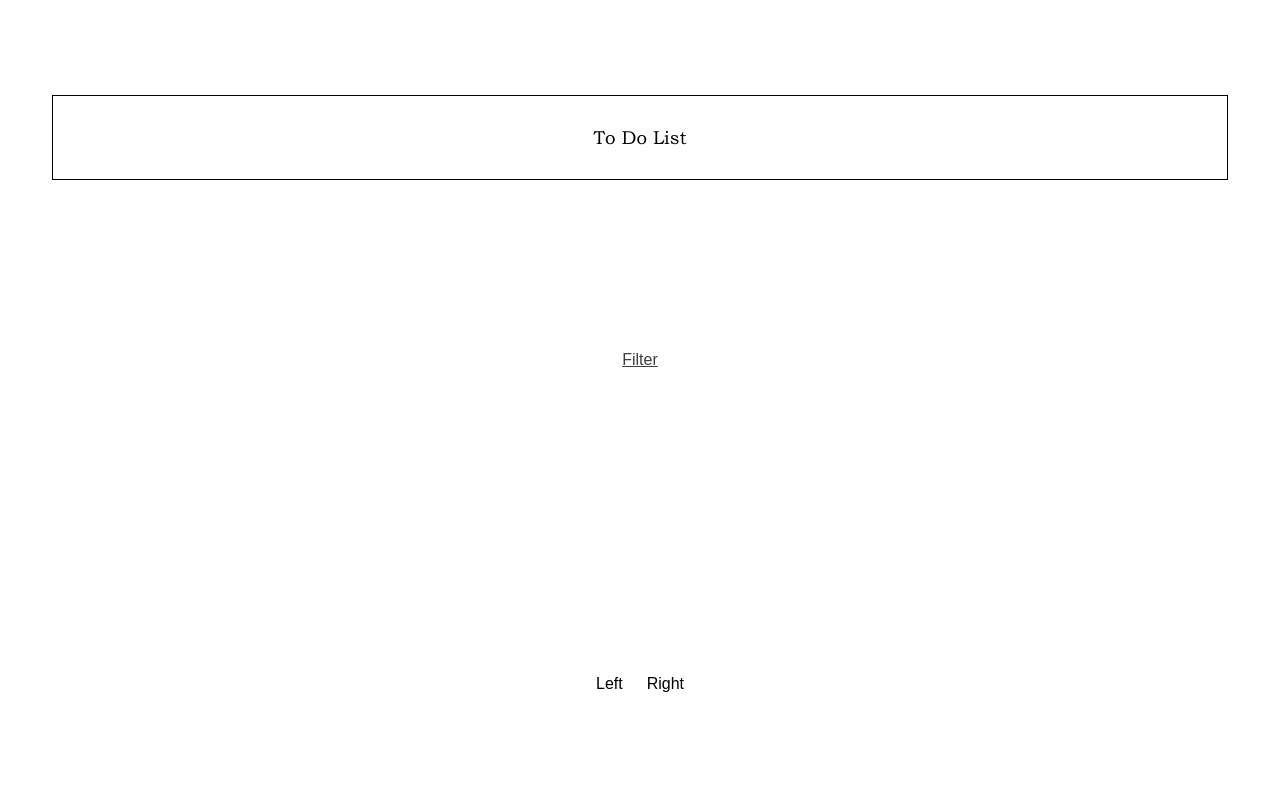
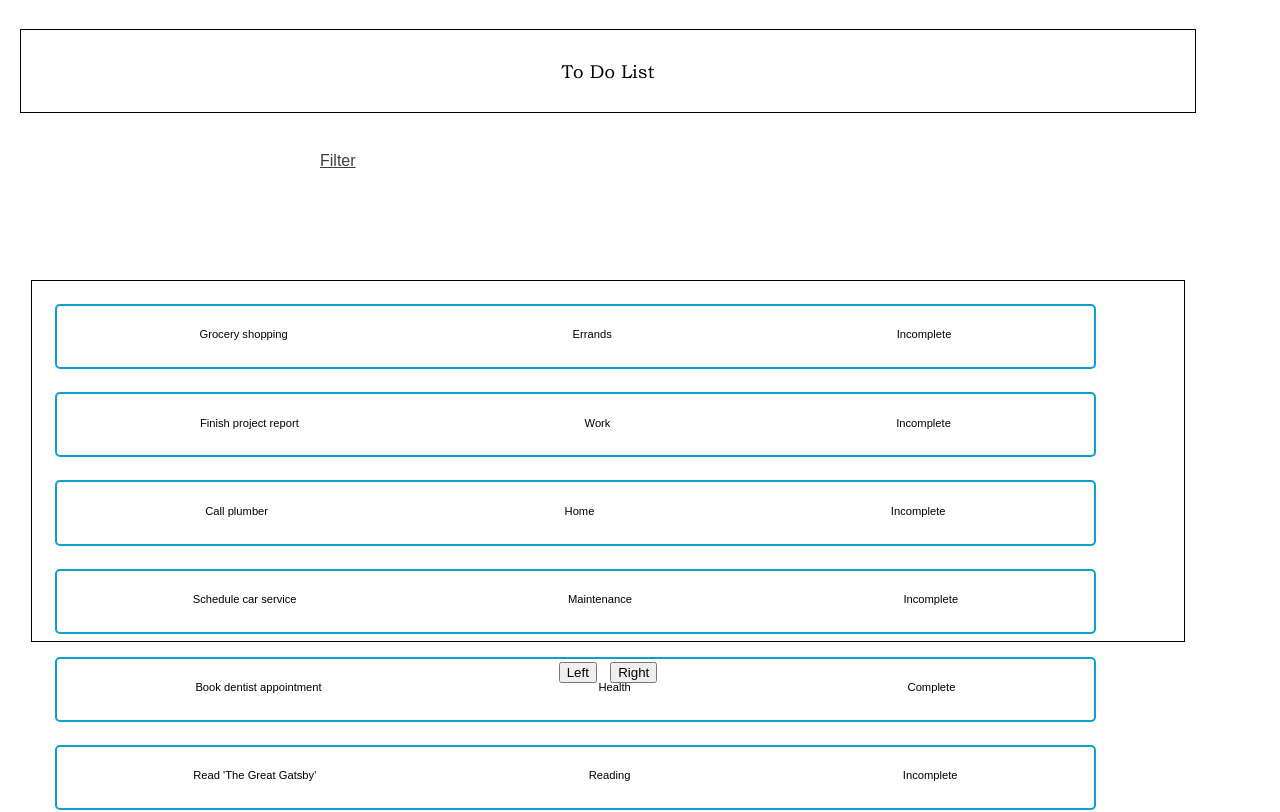
Before and after one commit to NatsuDrag9/todo-list-app, a React (Vite) app: page / in a window 1280 px wide. Shown: the top 812 px of the page. Built offline with nearby package versions, Linux system fonts and the light colour scheme.

Commit message:
Tested initial rendering of task element

```diff
--- a/src/App.tsx
+++ b/src/App.tsx
@@ -1,10 +1,7 @@
-import { useState } from "react";
 import "./App.css";
 import TodoList from "./components/TodoList";
 
 function App() {
-
-
   return (
     <div className="app" role="application">
      <TodoList />
--- a/src/components/TodoList.tsx
+++ b/src/components/TodoList.tsx
@@ -1,13 +1,13 @@
-import React, { useState } from "react";
-import './todoList.scss';
+import { useEffect, useState } from "react";
+import "./todoList.scss";
 import { fetchTasks } from "../utils/apiCalls";
 import { TaskInterface } from "../interfaces";
-
 
 const TodoList = () => {
   const [tasks, setTasks] = useState<TaskInterface[] | null>(null);
 
-  fetchTasks()
+  useEffect(() => {
+    fetchTasks()
     .then((tasks) => {
       // console.log("Tasks:", tasks);
       setTasks(tasks);
@@ -15,6 +15,8 @@ const TodoList = () => {
     .catch((error) => {
       console.error("Failed to fetch tasks:", error);
     });
+  }, []);
+
   return (
     <div className="todo-list">
       <h3 className="heading">To Do List</h3>
@@ -27,15 +29,23 @@ const TodoList = () => {
         ></div>
       </div>
       <div className="task-wrapper" role="display-tasks">
-        <div className="task" data-testid="task"></div>
+        {tasks?.map((task, index) => {
+          return (
+            <div className="task" key={index} data-testid="task">
+              <p className="name">{task.name}</p>
+              <p className="tag">{task.tag}</p>
+              <p className="status">{task.status}</p>
+            </div>
+          );
+        })}
       </div>
       <div className="arrow-wrapper" role="navigation">
-        <div className="left" role="left">
+        <button className="left" role="left">
           Left
-        </div>
-        <div className="right" role="right">
+        </button>
+        <button className="right" role="right">
           Right
-        </div>
+        </button>
       </div>
     </div>
   );
--- a/src/components/todoList.scss
+++ b/src/components/todoList.scss
@@ -5,14 +5,15 @@
   flex-direction: column;
   justify-content: space-around;
   align-items: center;
+  margin: 0 2rem;
   /* border: 1px solid white; */
-  width: 100%;
-  height: 100%;
+  width: 90%;
+  height: 90%;
   font-family: Arial, Helvetica, sans-serif;
 
   h3 {
     border: 1px solid black;
-    width: 90%;
+    width: 100%;
     height: 60px;
     display: flex;
     justify-content: center;
@@ -23,6 +24,9 @@
 
   .filter {
     display: flex;
+    width: 50%;
+    height: 15%;
+    // border: 1px solid black;
     a {
       text-decoration: underline;
       cursor: pointer;
@@ -34,6 +38,29 @@
   display: none;
 } */
 
+  .task-wrapper {
+    width: 100%;
+    height: 50%;
+    border: 1px solid black;
+
+    .task {
+      display: flex;
+      flex-direction: row;
+      justify-content: space-around;
+      width: 90%;
+      height: 50px;
+      padding-top: 0.7rem;
+      margin: 2%;
+      border: 2px solid rgb(12, 160, 209);
+      border-radius: 5px;
+      font-size: 0.7rem;
+    }
+
+    .task:hover {
+
+    }
+  }
+
   .arrow-wrapper {
     display: flex;
     flex-direction: row;
```
Also changed, not shown: procedure.txt, test_list.txt, 1 other file (tests, documents, lock files or other folders).
